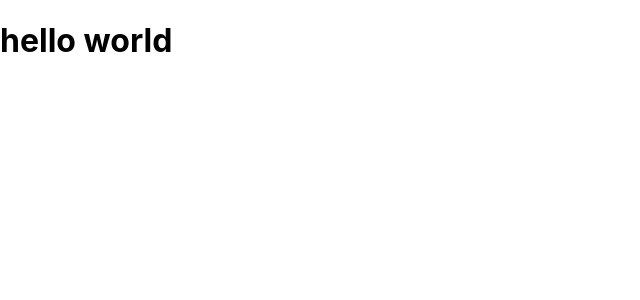
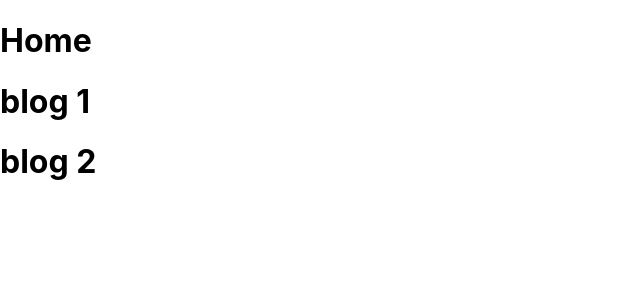
Before and after one commit to Shaukat456/NEXT-js-WEBSITE, a Next.js app: page / in a window 1280 px wide. Shown: the top 300 px of the page, without its empty margins (0-640 px from the left). Built offline with nearby package versions, Linux system fonts and the light colour scheme.

Commit message:
Routing Done with Nextjs

```diff
--- a/pages/blog/[pageNo].js
+++ b/pages/blog/[pageNo].js
@@ -9,7 +9,7 @@ function DynamicRoutes() {
     return (
         <>
        <h1>
-           blog no { pageNumber} content
+           {/* blog no { pageNumber} content */}
            </h1>
 
         </>
--- a/pages/blog/blog1.js
+++ b/pages/blog/blog1.js
@@ -1,5 +1,5 @@
-function blog1() {
+function b1() {
     return ( <h1>BLOG 1</h1>  );
 }
 
-export default blog1;
+export default b1;
--- a/pages/blog/blog2.js
+++ b/pages/blog/blog2.js
@@ -1,5 +1,5 @@
-function blog2() {
-    return ( <h1>blog </h1>  );
+function b2() {
+    return ( <h1>blog  2</h1>  );
 }
 
-export default blog2;
+export default b2;
--- a/pages/blog/index.js
+++ b/pages/blog/index.js
@@ -1,6 +1,10 @@
+import Link from 'next/Link'
+
 function Blog() {
     return (
-        <h1>welcome to my blog</h1>
+        <>
+     <h1>WELCOME TO  THE HOME PAGE</h1>
+        </>
       );
 }
 
--- a/pages/index.js
+++ b/pages/index.js
@@ -1,11 +1,15 @@
 import Head from 'next/head'
 import Image from 'next/image'
 import styles from '../styles/Home.module.css'
+import Link from 'next/link'
 
 export default function Home() {
   return (
     <>
-    <h1>hello world</h1>
+    {/* <h1>hello world</h1> */}
+    <h1> <Link href='/'>  Home  </Link> </h1>
+    <h1> <Link href='/blog/blog1'>  blog 1</Link> </h1>
+                   <h1> <Link href='/blog/blog2'> blog 2 </Link></h1>
     </>
   )
 }
```
Also changed, not shown: pages/404.js (added, +14 -0 lines).
